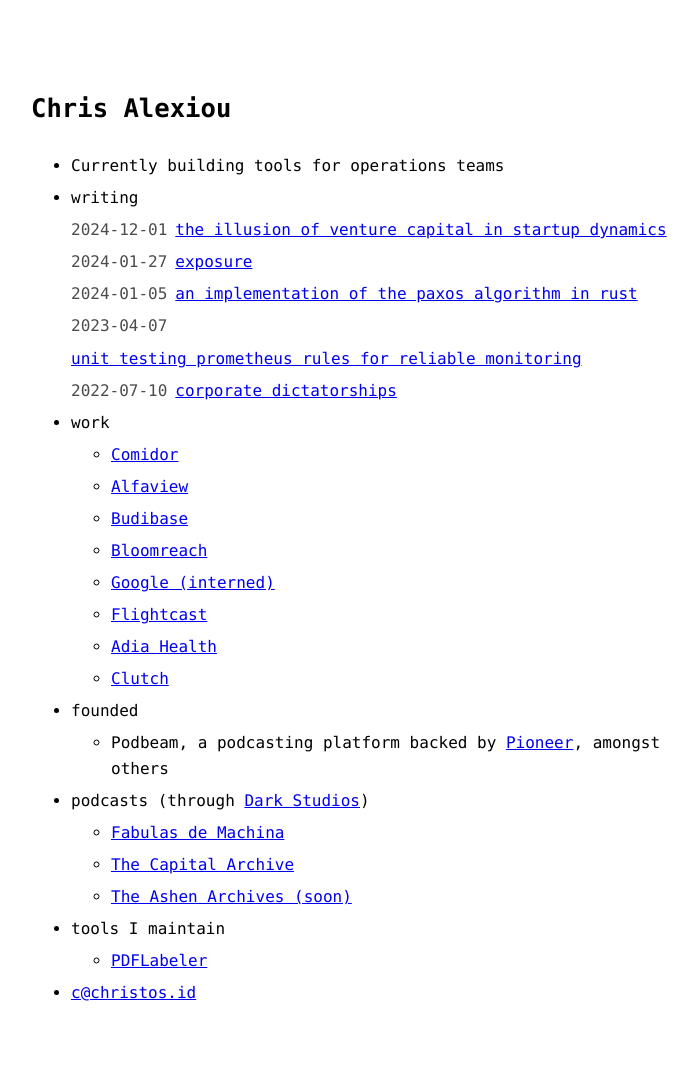
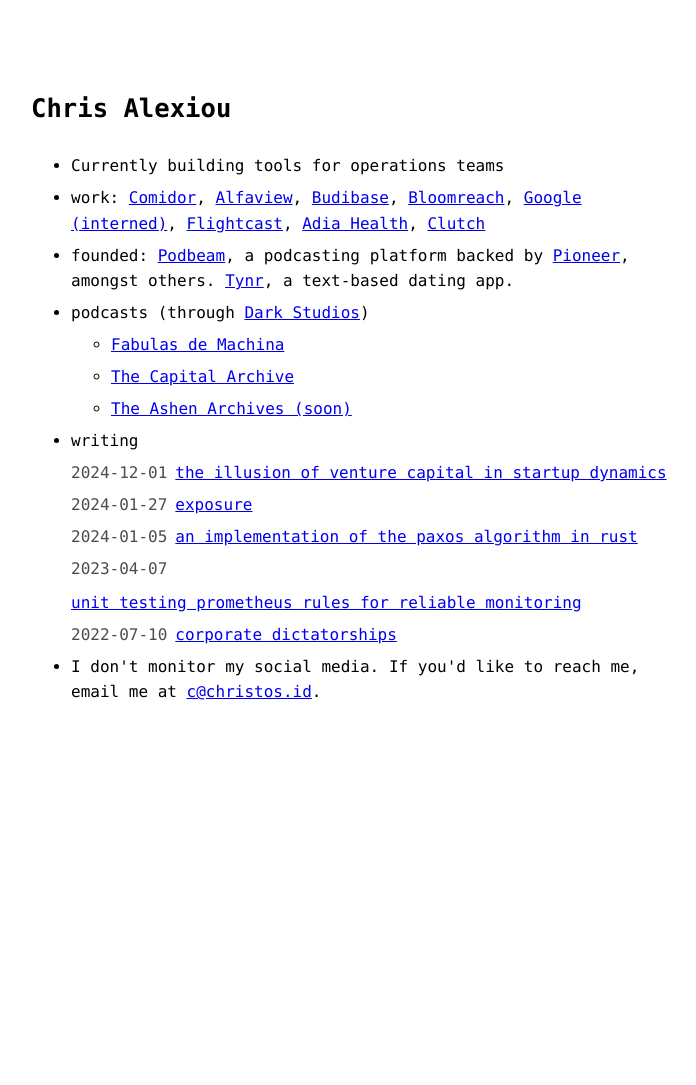
Before and after one commit to pcnoic/christos.id, a Jekyll site: the page built from index.html, in a window 1280 px wide. Shown: the whole page, without its empty margins (289-985 px from the left). Built offline with Jekyll 4.4.1, drawn with Linux system fonts in a browser that asks for light colours; after the commit the page ends 900 px from its top, so only the background shows below that.

Commit message:
Restructure menu: inline work/founded sections, reorder writing

```diff
--- a/_data/menu.yml
+++ b/_data/menu.yml
@@ -1,35 +1,9 @@
 entries:
   - title: Currently building tools for operations teams
 
-  - title: writing
-    post_list:
-      limit: 10
-      show_more: true
-      show_more_text: "see all posts..."
-      show_more_url: /archive.html
+  - title: "work: <a href=\"https://comidor.com\">Comidor</a>, <a href=\"https://alfaview.com\">Alfaview</a>, <a href=\"https://budibase.com\">Budibase</a>, <a href=\"https://bloomreach.com\">Bloomreach</a>, <a href=\"https://google.com\">Google (interned)</a>, <a href=\"https://flightcast.com\">Flightcast</a>, <a href=\"https://adia.ai\">Adia Health</a>, <a href=\"https://clutch.com\">Clutch</a>"
 
-  - title: work
-    entries:
-      - title: Comidor
-        url: https://comidor.com
-      - title: Alfaview
-        url: https://alfaview.com
-      - title: Budibase
-        url: https://budibase.com
-      - title: Bloomreach
-        url: https://bloomreach.com
-      - title: Google (interned)
-        url: https://google.com
-      - title: Flightcast
-        url: https://flightcast.com
-      - title: Adia Health
-        url: https://adia.ai
-      - title: Clutch
-        url: https://clutch.com
-
-  - title: founded
-    entries:
-      - title: Podbeam, a podcasting platform backed by <a href="https://pioneer.app">Pioneer</a>, amongst others
+  - title: "founded: <a href=\"https://podbeam.io\">Podbeam</a>, a podcasting platform backed by <a href=\"https://pioneer.app\">Pioneer</a>, amongst others. <a href=\"https://tynr.app\">Tynr</a>, a text-based dating app."
 
   - title: podcasts (through <a href="https://darkpodcasting.com">Dark Studios</a>)
     entries:
@@ -40,9 +14,11 @@ entries:
       - title: The Ashen Archives (soon)
         url: https://ashenarchives.fm
 
-  - title: tools I maintain
-    entries:
-      - title: PDFLabeler
-        url: https://pdflabeler.com
+  - title: writing
+    post_list:
+      limit: 10
+      show_more: true
+      show_more_text: "see all posts..."
+      show_more_url: /archive.html
 
-  - title: <a href="mailto:c@christos.id">c@christos.id</a>
+  - title: "I don't monitor my social media. If you'd like to reach me, email me at <a href=\"mailto:c@christos.id\">c@christos.id</a>."
```
